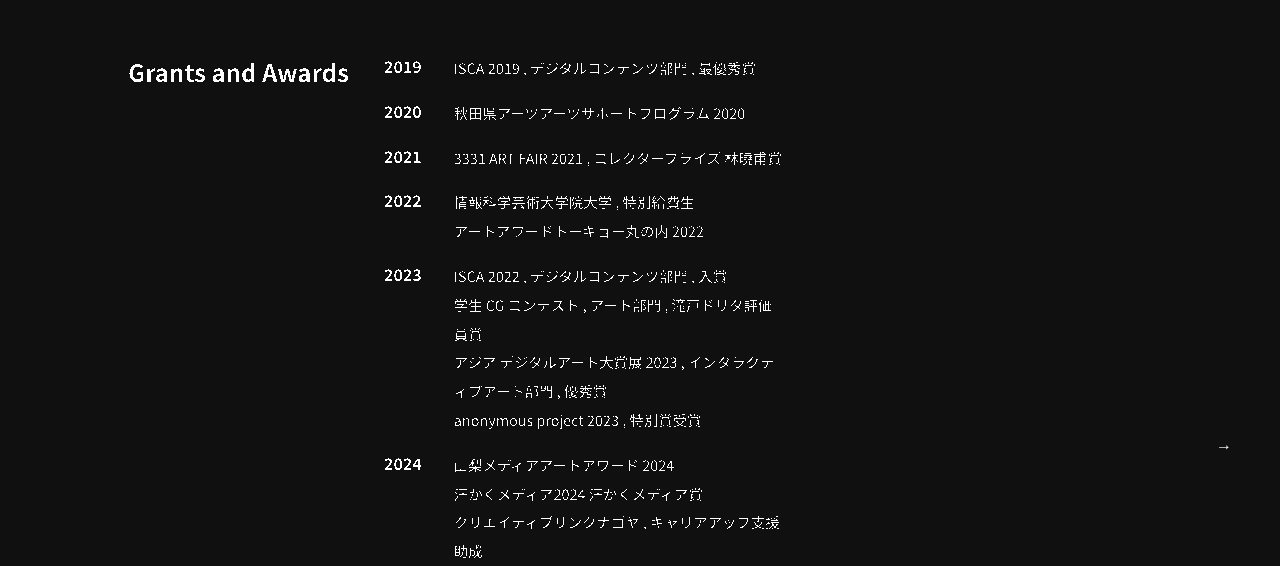
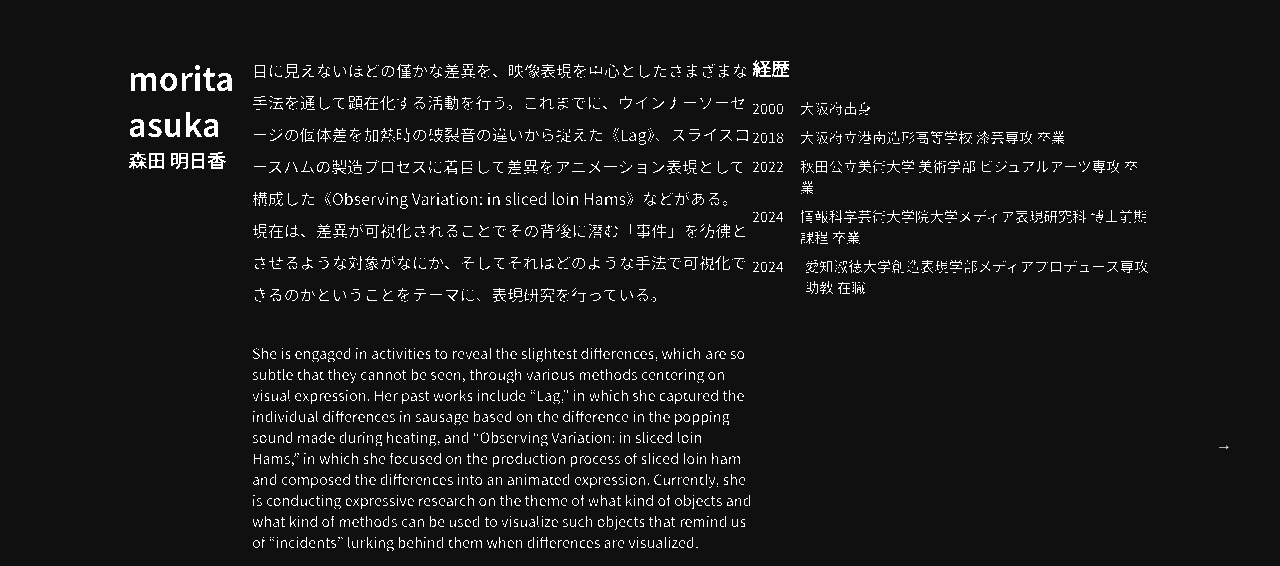
Before and after one commit to k1105/ymgs-playground, a Next.js app: page / in a window 1280 px wide. Shown: the part 314-880 px from the top of the page. Built offline with nearby package versions, Linux system fonts and the light colour scheme.

Commit message:
シーンの順序を修正

```diff
--- a/components/SceneManager.tsx
+++ b/components/SceneManager.tsx
@@ -27,8 +27,8 @@ export const SceneManager = ({ scene }: { scene: number }) => {
   }, [sceneState]);
   return (
     <>
-      {mountScene == 0 && <Carieer sceneState={sceneState} />}
-      {mountScene == 1 && <Profile sceneState={sceneState} />}
+      {mountScene == 0 && <Profile sceneState={sceneState} />}
+      {mountScene == 1 && <Carieer sceneState={sceneState} />}
     </>
   );
 };
```
